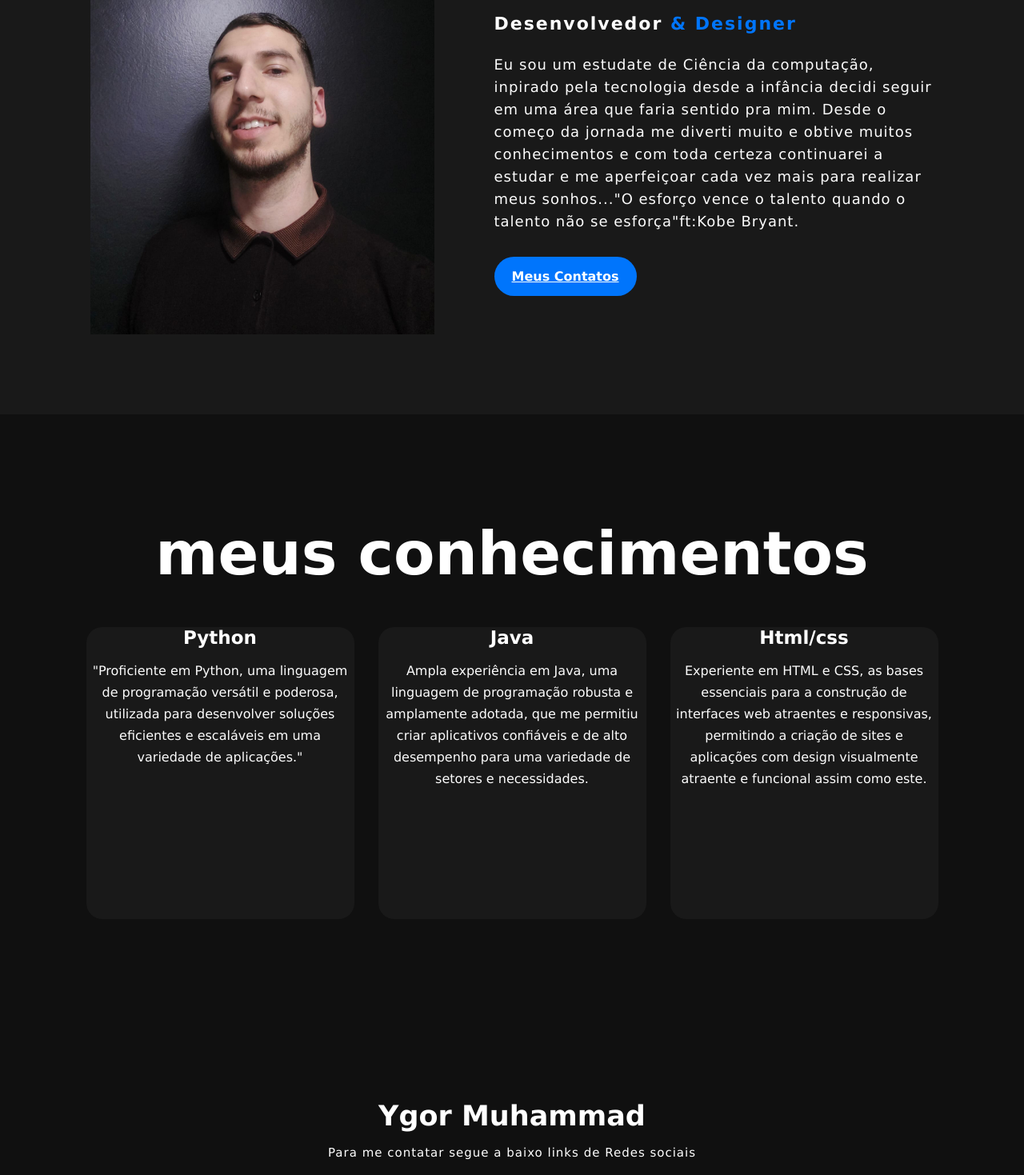
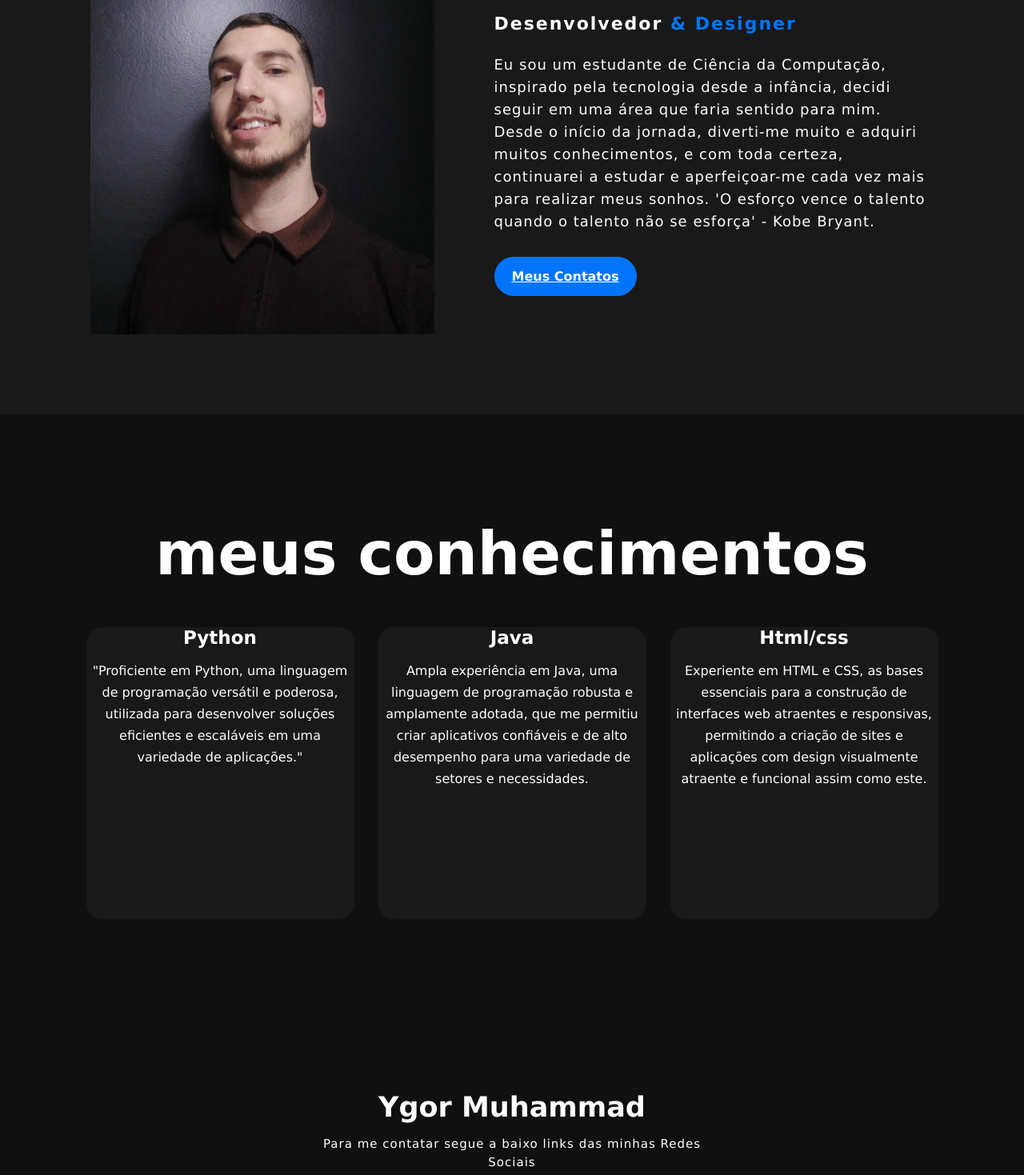
Before and after one commit to YgorSM123/Portifolio, a plain HTML site: page index.html in a window 1280 px wide. Shown: the part 1055-2524 px from the top of the page at 80% size. Drawn offline with Linux system fonts and the light colour scheme.

Commit message:
Update index.html

```diff
--- a/index.html
+++ b/index.html
@@ -16,7 +16,7 @@
 <body>
     <div class="background">
         <nav>
-            <h2>Portfo<span>lio</span></h2>
+            <h2>Portfó<span>lio</span></h2>
             <ul class= "cabeçalho-link">
                 <li><a href="#sobreMim">Sobre mim</a></li>
                 <li><a href="#conhecimentos">conhecimentos</a></li>
@@ -29,7 +29,7 @@
         <div class="Main">
             <h4>Ola, meu nome é</h4>
             <h1>Ygor <span>Muhammad</span></h1>
-            <h4>Eu sou um estudate de Ciência da computação</h4>
+            <h4>Eu sou um estudate de Ciência da Computação</h4>
 
         </div><!--Main-->
     </div><!--background-->
@@ -39,7 +39,7 @@
             <div id="sobreMim" class="Text-sobre">
                 <h2>Sobre-Mim</h2>
                 <h5>Desenvolvedor <span>& designer</span></h5>
-                <p>Eu sou um estudate de Ciência da computação, inpirado pela tecnologia desde a infância decidi seguir em uma área que faria sentido pra mim. Desde o começo da jornada me diverti muito e obtive muitos conhecimentos e com toda certeza continuarei a estudar e me aperfeiçoar cada vez mais para realizar meus sonhos..."O esforço vence o talento quando o talento não se esforça"ft:Kobe Bryant.        </p>
+                <p>Eu sou um estudante de Ciência da Computação, inspirado pela tecnologia desde a infância, decidi seguir em uma área que faria sentido para mim. Desde o início da jornada, diverti-me muito e adquiri muitos conhecimentos, e com toda certeza, continuarei a estudar e aperfeiçoar-me cada vez mais para realizar meus sonhos. 'O esforço vence o talento quando o talento não se esforça' - Kobe Bryant.       </p>
                 <a href="#contatos"class="button">Meus Contatos</a>
             </div><!--Text-sobre-->
 
@@ -74,7 +74,7 @@
 
     <footer>
         <h6>Ygor Muhammad</h6>
-        <p>Para me contatar segue a baixo links de Redes sociais</p>
+        <p>Para me contatar segue a baixo links das minhas Redes Sociais</p>
         <div id="contatos" class="Redes-sociais">
             <a href="https://instagram.com/ygormuhammad?igshid=ZXo3Y2Voc3JtbHR4"><i class="fab fa-instagram"></i></a>
             <a href="https://www.linkedin.com/in/ygor-souza-muhammad-baba76268/"><i class="fab fa-linkedin fa-2x"></i></a>
```
